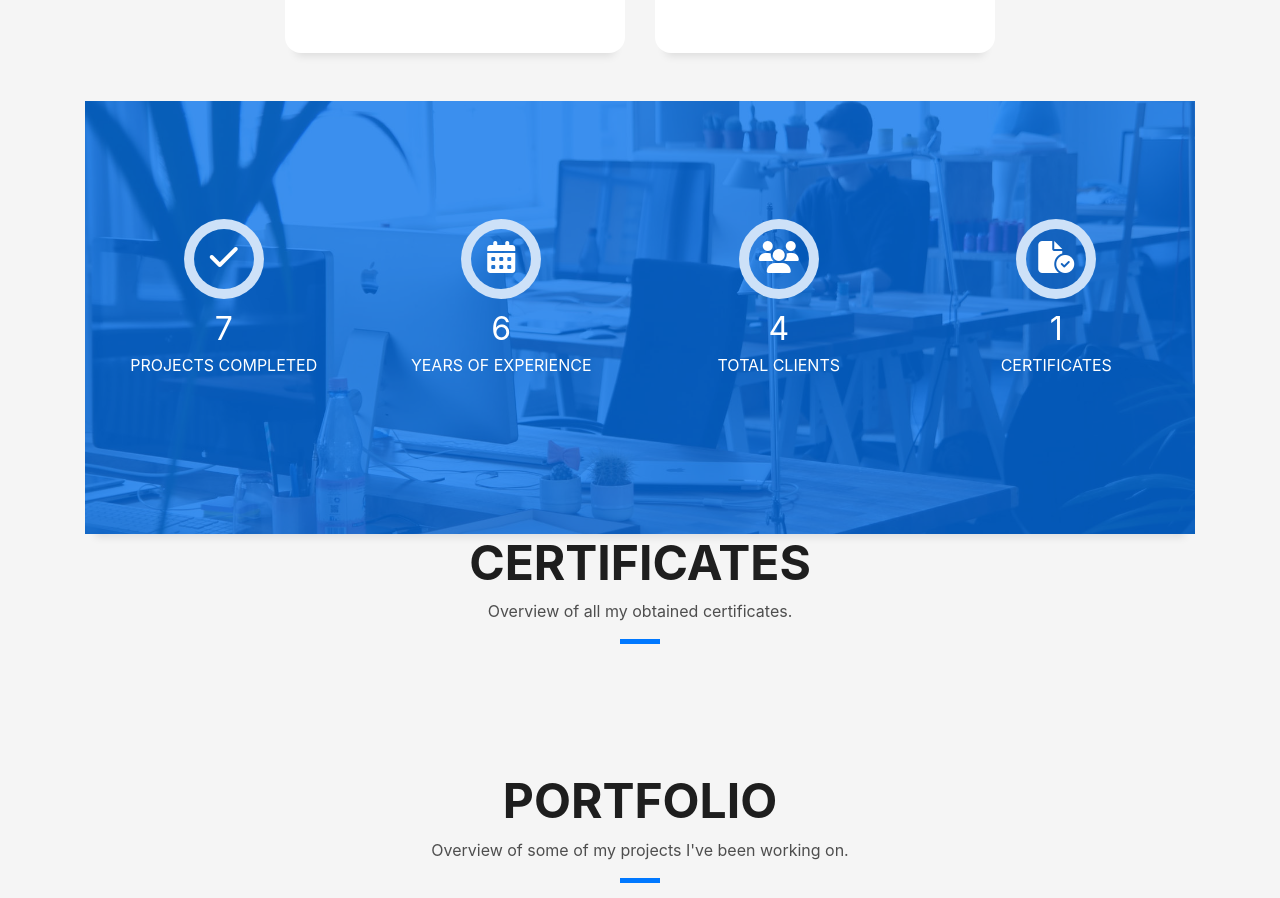
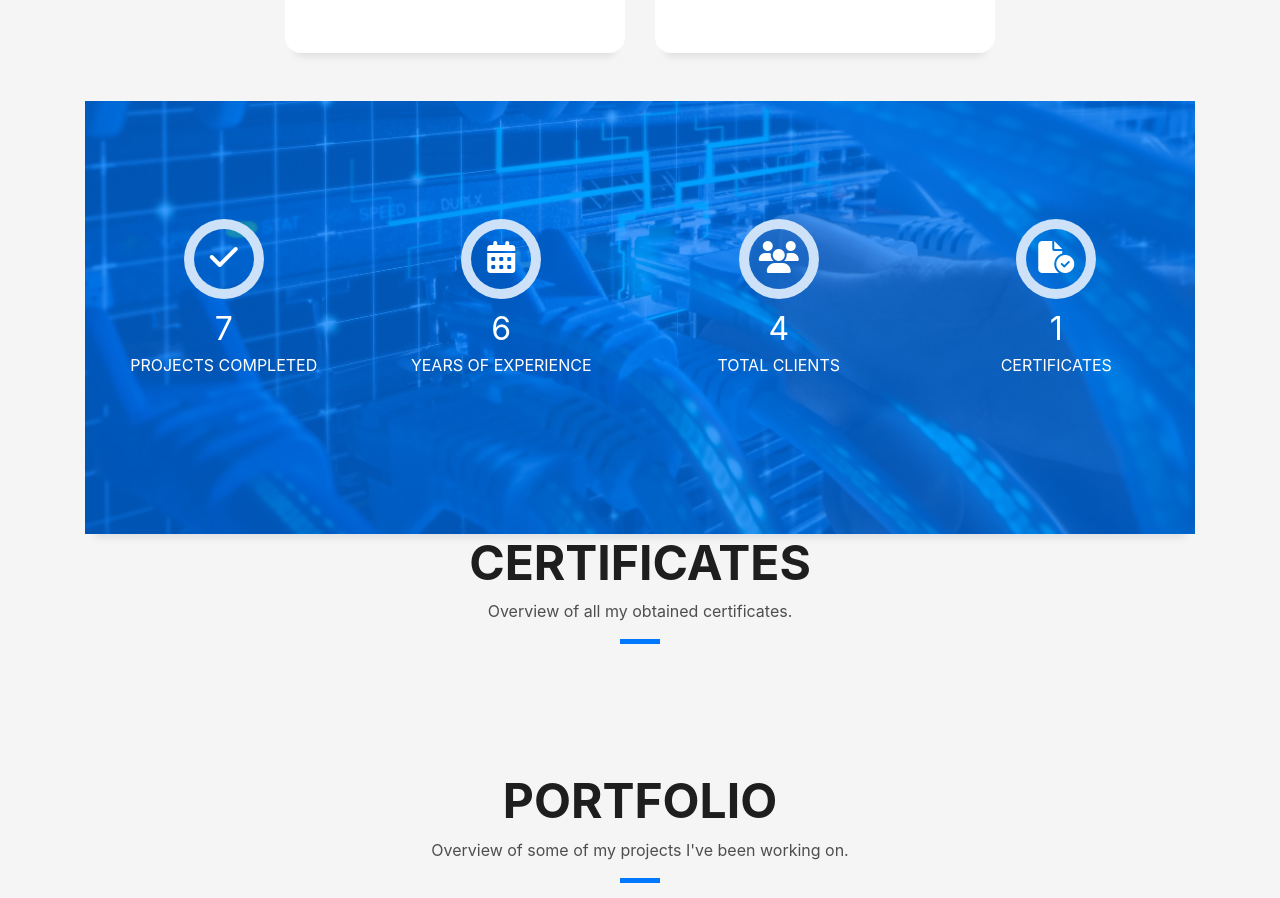
Before and after one commit to MaximiliaanM/MaximiliaanMuylaert, a plain HTML site: page index.html in a window 1280 px wide. Shown: the part 3215-4113 px from the top of the page. Drawn offline with Linux system fonts and the light colour scheme; a script that the page names is missing.

Commit message:
update img

```diff
--- a/index.html
+++ b/index.html
@@ -466,7 +466,7 @@
       </section>
 
       <!--/ Section Statistics Start /-->
-      <div class="section-counter paralax-mf bg-image" style="background-image: url(img/counters-bg.jpg)">
+      <div class="section-counter paralax-mf bg-image" style="background-image: url(img/counters-bg.webp)">
         <div class="overlay-mf"></div>
         <div class="container">
           <div class="row">
```
Also changed, not shown: img/bakkerijWebsite.JPG, img/counters-bg.jpg (deleted), img/counters-bg.webp (added), img/overlay-bg.jpg.
